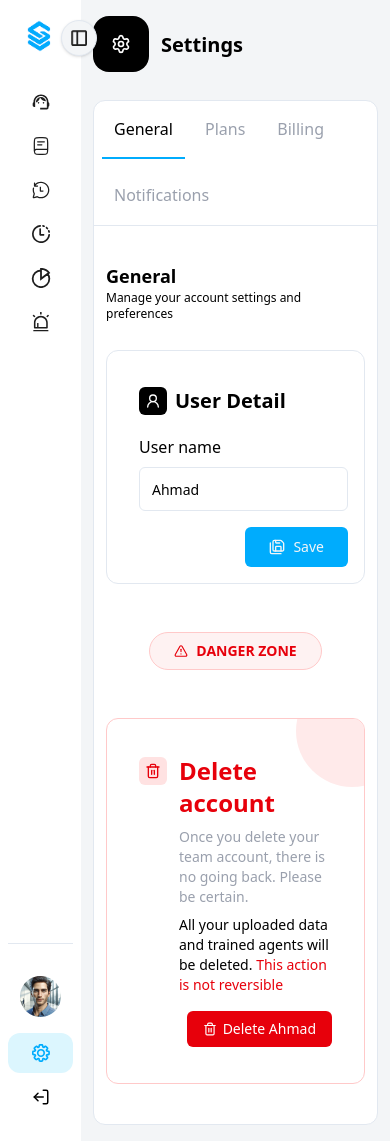
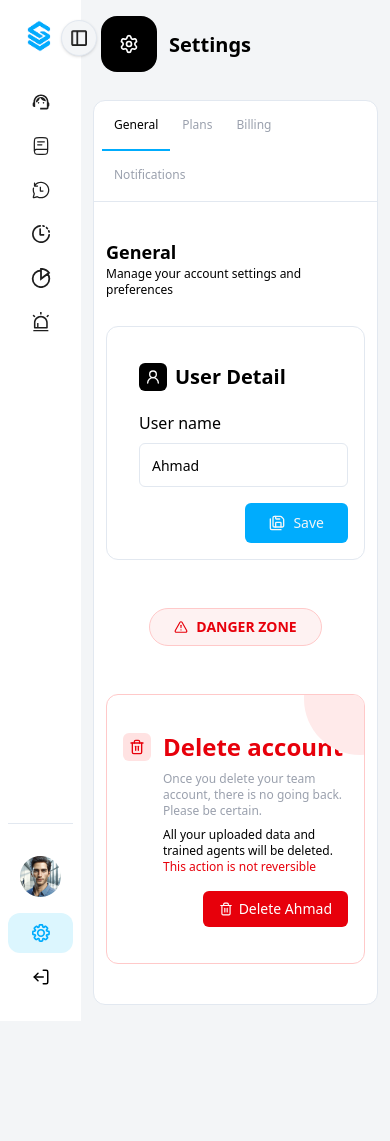
Before and after one commit to HaidarShah208/chatBase-final, a React (Vite) app: page /settings in a window 390 px wide. After the commit the page ends 1021 px from the top, so only its background shows below. Built offline with nearby package versions, Linux system fonts and the light colour scheme.

Commit message:
fix ui of plan tab

```diff
--- a/src/pages/settings/settings.tsx
+++ b/src/pages/settings/settings.tsx
@@ -20,7 +20,7 @@ export function SettingsPage() {
 
   return (
     <div className="rounded-(--radius)">
-      <header className="mb-7 flex items-center gap-3">
+      <header className="mb-7 ms-2 sm:ms-0 flex items-center gap-3">
         <div className="flex h-14 w-14 items-center justify-center rounded-2xl bg-(--black)">
           <Settings className="h-5 w-5 text-(--white)" />
         </div>
@@ -31,7 +31,7 @@ export function SettingsPage() {
 
       <section className="rounded-xl border pb-7 border-(--border) bg-(--white)">
         <div className="border-b border-(--border) px-2 sm:px-4 ">
-          <div className="flex flex-wrap items-center gap-2">
+          <div className="flex flex-wrap items-center gap-0 md:gap-2">
             {SETTINGS_TABS.map((tab) => {
               const isActive = activeTab === tab.key
               return (
@@ -39,7 +39,7 @@ export function SettingsPage() {
                   key={tab.key}
                   type="button"
                   onClick={() => setActiveTab(tab.key)}
-                  className={`border-b-2 px-3 py-4 cursor-pointer text-base font-medium transition ${
+                  className={`border-b-2 px-3 py-4 cursor-pointer md:text-base text-xs font-medium transition ${
                     isActive
                       ? 'border-b-(--brand) text-(--black)'
                       : 'border-b-transparent text-(--darkGray) hover:text-(--black)'
--- a/src/pages/settings/tabs/GeneralTab.tsx
+++ b/src/pages/settings/tabs/GeneralTab.tsx
@@ -44,8 +44,8 @@ export function GeneralTab() {
         </span>
       </div>
 
-      <div className="relative overflow-hidden rounded-xl border border-[#FFC9C9] px-8 py-9">
-        <span className="pointer-events-none absolute -right-11 -top-11 h-28 w-28 rounded-full bg-[#FFEAEA]" />
+      <div className="relative overflow-hidden rounded-xl border border-[#FFC9C9] px-4 md:px-8 py-9">
+        <span className="pointer-events-none absolute -right-13 -top-13 h-28 w-28 rounded-full bg-[#FFEAEA]" />
 
         <div className="flex items-start gap-3">
           <span className="mt-0.5 inline-flex h-7 w-7 shrink-0 items-center justify-center rounded-md bg-[#FFE2E2]">
@@ -53,10 +53,10 @@ export function GeneralTab() {
           </span>
           <div className="min-w-0">
             <div className="text-2xl font-semibold text-(--primaryRed)">Delete account</div>
-            <p className="py-2 text-sm text-(--darkGray)">
+            <p className="py-2 text-xs md:text-sm text-(--darkGray)">
               Once you delete your team account, there is no going back. Please be certain.
             </p>
-            <p className="text-sm font-medium text-(--black)">
+            <p className="text-xs md:text-sm font-medium text-(--black)">
               All your uploaded data and trained agents will be deleted.{' '}
               <span className="text-(--primaryRed)">This action is not reversible</span>
             </p>
--- a/src/pages/settings/tabs/PlansTab.tsx
+++ b/src/pages/settings/tabs/PlansTab.tsx
@@ -31,23 +31,27 @@ export function PlansTab() {
       <h2 className="pt-6 text-lg font-bold text-(--black) md:text-xl lg:text-3xl">Plans</h2>
       <p className="mt-1 text-xs text-(--black) md:text-sm">Choose the perfect plan for your needs</p>
 
-      <div className="mt-8 grid grid-cols-1 lg:grid-cols-3">
+      <div className="mt-4 grid grid-cols-1 gap-0 lg:grid-cols-3">
         {PLAN_CARDS.map((plan) => (
           <div
             key={plan.key}
             className={`relative rounded-xl border ${
               plan.featured
-                ? 'border-(--brand) bg-(--black) text-(--white) shadow-[0_0_0_2px_var(--brand)]'
+                ? 'z-10 lg:-mt-3 border-(--brand) border-4 bg-(--black) text-(--white)'
                 : 'border-(--border) bg-(--white) text-(--black)'
             }`}
           >
             {plan.featured ? (
-              <span className="absolute -top-8 left-1/2 -translate-x-1/2 rounded-md bg-(--black) px-4.5 py-1 text-base font-semibold tracking-[0.32em] text-(--white)">
+              <span className="absolute -top-4 left-1/2 -translate-x-1/2 rounded-md bg-(--black) px-4.5 py-1.5 text-base font-semibold leading-none tracking-[0.32em] text-(--white)">
                 POPULAR
               </span>
             ) : null}
 
-            <div className="border-b border-(--border) px-5 py-7">
+            <div
+              className={`px-5 py-7 ${
+                plan.featured ? '' : 'border-b border-(--border)'
+              }`}
+            >
               <div className="text-2xl font-medium">{plan.title}</div>
               <div className="mt-4 text-5xl font-semibold">{plan.price}</div>
               <div className={`mt-1 text-base ${plan.featured ? 'text-[#D4D4D4]' : 'text-(--black)'}`}>
```
